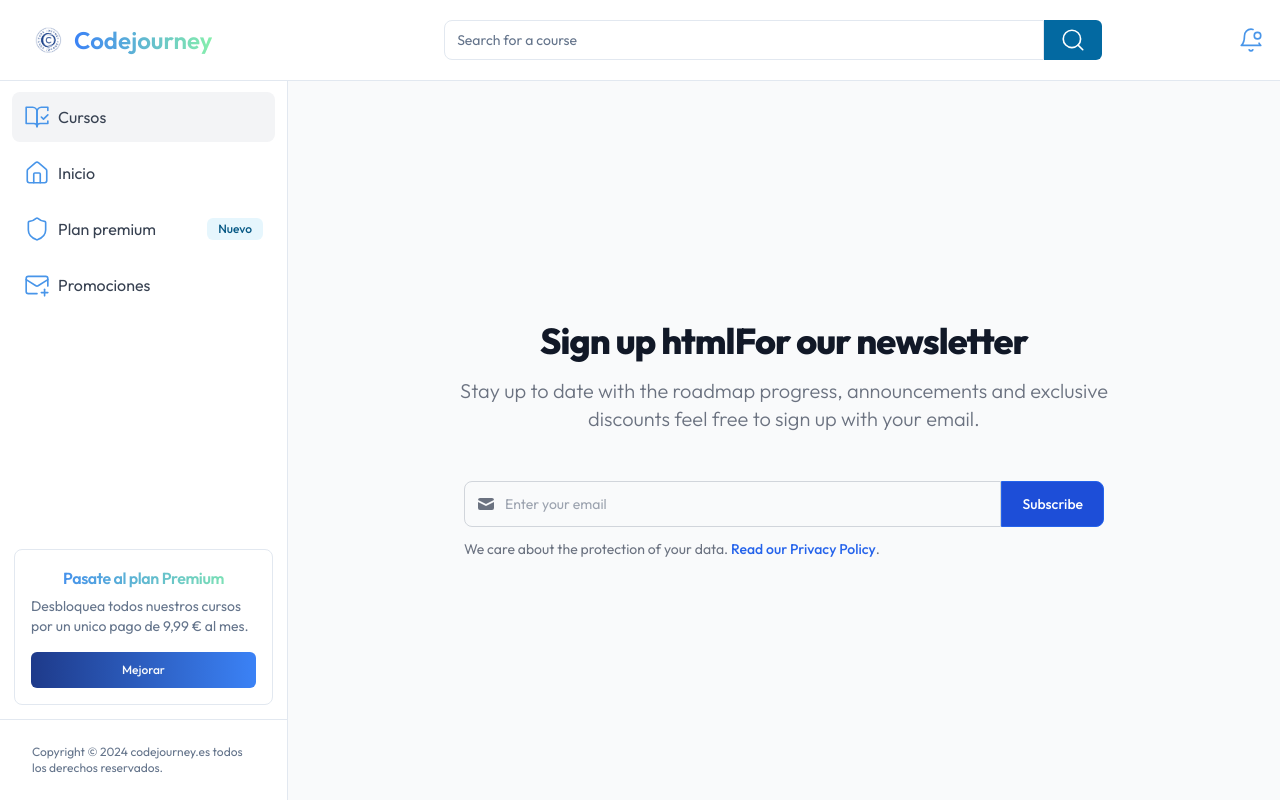
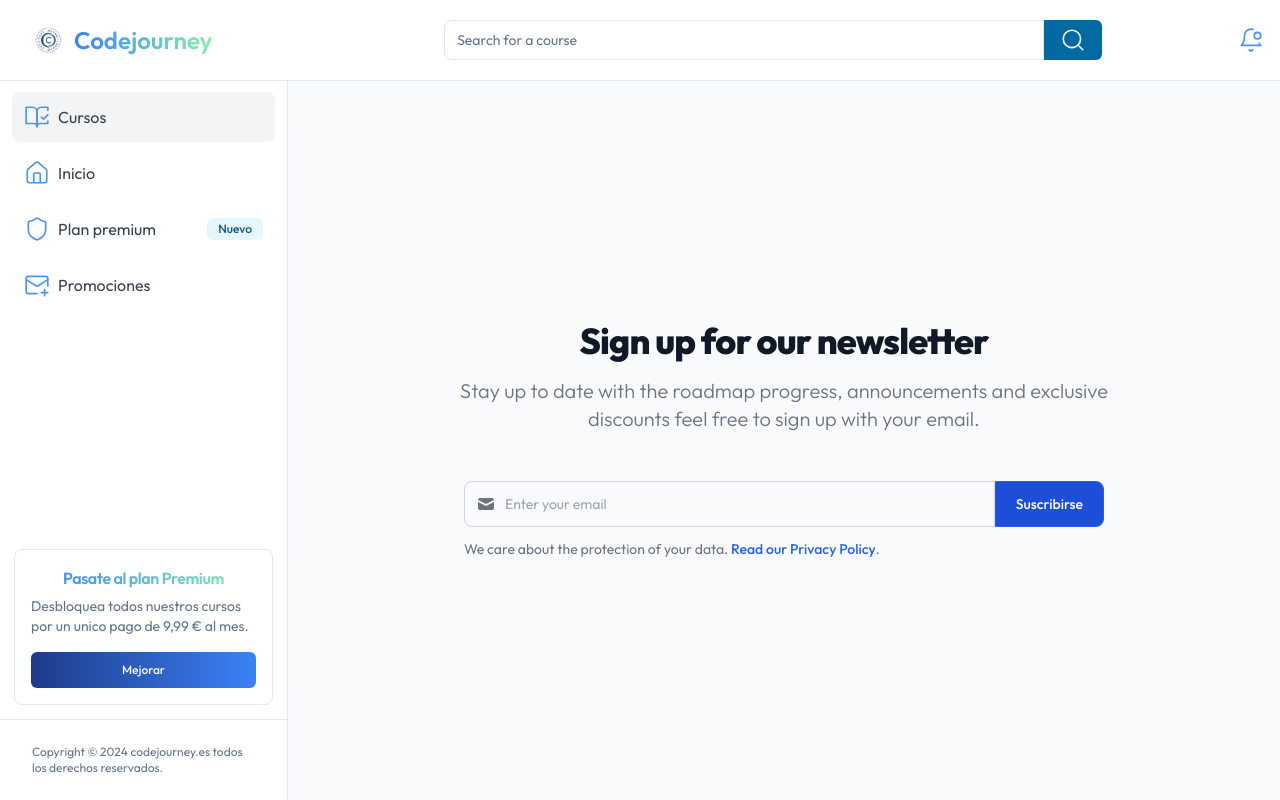
Before and after one commit to victorgxn/codejourney, a Next.js app: page /newsletter in a window 1280 px wide. Built offline with nearby package versions, Linux system fonts and the light colour scheme.

Commit message:
Newsletter 75%

```diff
--- a/src/app/(home)/(routes)/newsletter/page.tsx
+++ b/src/app/(home)/(routes)/newsletter/page.tsx
@@ -1,53 +1,107 @@
-import { Html } from "@react-email/html";
-import { Button } from "@react-email/button";
+'use client';
+import { useState } from 'react';
 
-export default function Newsletter() {
+export default function Page() {
+    const [data, setData] = useState<any>({
+        to: undefined
+    });
+
+    const [loading, setLoading] = useState<boolean>(false);
+
+    const handleChange = (e: any) => {
+        setData({ to: e.target.value });
+    };
+
+    const sendEmail = async () => {
+        const { to } = data;
+        if (!to) return;
+        try {
+            setLoading(true);
+            const response = await fetch('../../../api/send', {
+                method: 'POST',
+                headers: {
+                    'Content-Type': 'application/json',
+                },
+                body: JSON.stringify({ to }),
+            });
+
+            if (response) console.log(response.json());
+        } catch (error: any) {
+            throw new Error(error);
+        } finally {
+            setLoading(false);
+        }
+    };
+
     return (
         <section className="bg-gray-50 w-full flex items-center justify-center min-h-[calc(100vh-80px)]">
-            <div className='mx-auto max-w-7xl px-6 lg:px-8'>
+            <div className="mx-auto max-w-7xl px-6 lg:px-8">
                 <div className="py-8 px-4 mx-auto max-w-screen-xl lg:py-16 lg:px-6">
                     <div className="mx-auto max-w-screen-md sm:text-center">
-                        <h2 className="mb-4 text-3xl tracking-tight font-extrabold text-gray-900 sm:text-4xl dark:text-white">Sign
-                            up htmlFor our newsletter</h2>
-                        <p className="mx-auto mb-8 max-w-2xl font-light text-gray-500 md:mb-12 sm:text-xl dark:text-gray-400">Stay
-                            up to date with the roadmap progress, announcements and exclusive discounts feel free to
-                            sign up with your email.</p>
+                        <h2 className="mb-4 text-3xl tracking-tight font-extrabold text-gray-900 sm:text-4xl dark:text-white">
+                            Sign up for our newsletter
+                        </h2>
+                        <p className="mx-auto mb-8 max-w-2xl font-light text-gray-500 md:mb-12 sm:text-xl dark:text-gray-400">
+                            Stay up to date with the roadmap progress, announcements and
+                            exclusive discounts feel free to sign up with your email.
+                        </p>
                         <form action="#">
                             <div className="items-center mx-auto mb-3 space-y-4 max-w-screen-sm sm:flex sm:space-y-0">
                                 <div className="relative w-full">
-                                    <label htmlFor="email"
-                                           className="hidden mb-2 text-sm font-medium text-gray-900 dark:text-gray-300">Email
-                                        address</label>
-                                    <div
-                                        className="flex absolute inset-y-0 left-0 items-center pl-3 pointer-events-none">
-                                        <svg className="w-5 h-5 text-gray-500 dark:text-gray-400" fill="currentColor"
-                                             viewBox="0 0 20 20" xmlns="http://www.w3.org/2000/svg">
-                                            <path
-                                                d="M2.003 5.884L10 9.882l7.997-3.998A2 2 0 0016 4H4a2 2 0 00-1.997 1.884z"></path>
+                                    <label
+                                        htmlFor="email"
+                                        className="hidden mb-2 text-sm font-medium text-gray-900 dark:text-gray-300"
+                                    >
+                                        Email address
+                                    </label>
+                                    <div className="flex absolute inset-y-0 left-0 items-center pl-3 pointer-events-none">
+                                        <svg
+                                            className="w-5 h-5 text-gray-500 dark:text-gray-400"
+                                            fill="currentColor"
+                                            viewBox="0 0 20 20"
+                                            xmlns="http://www.w3.org/2000/svg"
+                                        >
+                                            <path d="M2.003 5.884L10 9.882l7.997-3.998A2 2 0 0016 4H4a2 2 0 00-1.997 1.884z"></path>
                                             <path d="M18 8.118l-8 4-8-4V14a2 2 0 002 2h12a2 2 0 002-2V8.118z"></path>
                                         </svg>
                                     </div>
                                     <input
                                         className="block p-3 pl-10 w-full text-sm text-gray-900 bg-gray-50 rounded-lg border border-gray-300 sm:rounded-none sm:rounded-l-lg focus:ring-primary-500 focus:border-primary-500 dark:bg-gray-700 dark:border-gray-600 dark:placeholder-gray-400 dark:text-white dark:focus:ring-primary-500 dark:focus:border-primary-500"
-                                        placeholder="Enter your email" type="email" id="email" required/>
+                                        placeholder="Enter your email"
+                                        type="email"
+                                        id="email"
+                                        required
+                                        onChange={handleChange}
+
+                                        value={data.to}
+                                    />
                                 </div>
                                 <div>
-                                    <button type="submit"
-                                            className="py-3 px-5 w-full text-sm font-medium text-center text-white rounded-lg border cursor-pointer bg-primary-700 border-primary-600 sm:rounded-none sm:rounded-r-lg hover:bg-primary-800 focus:ring-4 focus:ring-primary-300 dark:bg-primary-600 dark:hover:bg-primary-700 dark:focus:ring-primary-800">Subscribe
+                                    <button
+                                        onClick={sendEmail}
+                                        disabled={loading}
+                                        className="py-3 px-5 w-full text-sm font-medium text-center text-white rounded-lg border cursor-pointer bg-primary-700 border-primary-600 sm:rounded-none sm:rounded-r-lg hover:bg-primary-800 focus:ring-4 focus:ring-primary-300 dark:bg-primary-600 dark:hover:bg-primary-700 dark:focus:ring-primary-800 disabled:bg-gray-200
+                                        disabled:pointer-events-none
+                                        disabled:border-none"
+                                    >
+                                        {loading ? 'Enviando...' : 'Suscribirse'}
                                     </button>
                                 </div>
                             </div>
-                            <div
-                                className="mx-auto max-w-screen-sm text-sm text-left text-gray-500 newsletter-htmlForm-footer dark:text-gray-300">We
-                                care about the protection of your data. <a href="#"
-                                                                           className="font-medium text-primary-600 dark:text-primary-500 hover:underline">Read
-                                    our Privacy Policy</a>.
+                            <div className="mx-auto max-w-screen-sm text-sm text-left text-gray-500 newsletter-htmlForm-footer dark:text-gray-300">
+                                We care about the protection of your data.{' '}
+                                <a
+                                    href="#"
+                                    className="font-medium text-primary-600 dark:text-primary-500 hover:underline"
+                                >
+                                    Read our Privacy Policy
+                                </a>
+                                .
                             </div>
                         </form>
                     </div>
                 </div>
             </div>
-
         </section>
     );
 }
--- a/src/app/(home)/(routes)/newsletter/send.tsx
+++ /dev/null
@@ -1,13 +0,0 @@
-import { Resend } from 'resend';
-import Newsletter from './page';
-
-const resend = new Resend('re_FwFaktdL_LZCCrf3SSDc5dcim41frfxWq');
-
-
-
-// resend.emails.send({
-//     from: 'codejourney@gmail.com',
-//     to: user.email,
-//     subject: 'Welcome to Code Journey!',
-//     html: '<h1>Welcome to Code Journey!</h1>'
-// })
--- /dev/null
+++ b/src/app/api/send/route.ts
@@ -0,0 +1,24 @@
+import { EmailTemplate } from '../../../components/email-template';
+import { Resend } from 'resend';
+import * as React from 'react';
+import { NextResponse } from 'next/server';
+
+const resend = new Resend(process.env.RESEND_API_KEY);
+
+export async function POST(request: any) {
+//   const body = await request.body.json();
+  const { to } = request;
+  console.log(request);
+  try {
+    await resend.emails.send({
+      from: 'Acme <onboarding@resend.dev>',
+      to: ['emc0018@gmail.com'],
+      subject: 'No creo no?',
+      react: EmailTemplate({ firstName: 'Historia' }) as React.ReactElement,
+    });
+
+    return NextResponse.json({ status: 200 });
+  } catch (error) {
+    return NextResponse.json({ error });
+  }
+}
--- /dev/null
+++ b/src/components/email-template.tsx
@@ -0,0 +1,15 @@
+import * as React from 'react';
+
+interface EmailTemplateProps {
+  firstName: string;
+}
+
+export const EmailTemplate: React.FC<Readonly<EmailTemplateProps>> = ({
+  firstName,
+}) => (
+  <div>
+    <h1>Welcome, {firstName}!</h1>
+  </div>
+);
+
+export default EmailTemplate;
--- a/src/components/top-menu/righ-side-buttons.tsx
+++ b/src/components/top-menu/righ-side-buttons.tsx
@@ -44,24 +44,23 @@ export const RightSideButtons = () => {
                                             </Button>
                                         </SignUpButton>
                                     }
-                                    {userId ?
-                                        undefined
-                                        : <SignInButton />}
+                                    {!userId &&
+                                        <SignInButton />}
 
                                     <Link href="/">Pricing</Link>
                                     <Link href="/">Contact</Link>
                                     <Link href="/">About</Link>
 
-                                        {/* //TODO: Fix z-index (user profile) */}
-                                    {userId ? <ManageAccount /> : undefined}
+                                    {/* //TODO: Fix z-index (user profile) */}
+                                    {userId && <ManageAccount />}
 
-                                    {userId ? (
+                                    {userId && (
                                         <SignOutButton>
                                             <Button className='text-md bg-red-500' variant="destructive">
                                                 Cerrar sesion
                                             </Button>
                                         </SignOutButton>
-                                    ) : undefined}
+                                    )}
                                 </div>
                             </SheetDescription>
                         </SheetHeader>
```
